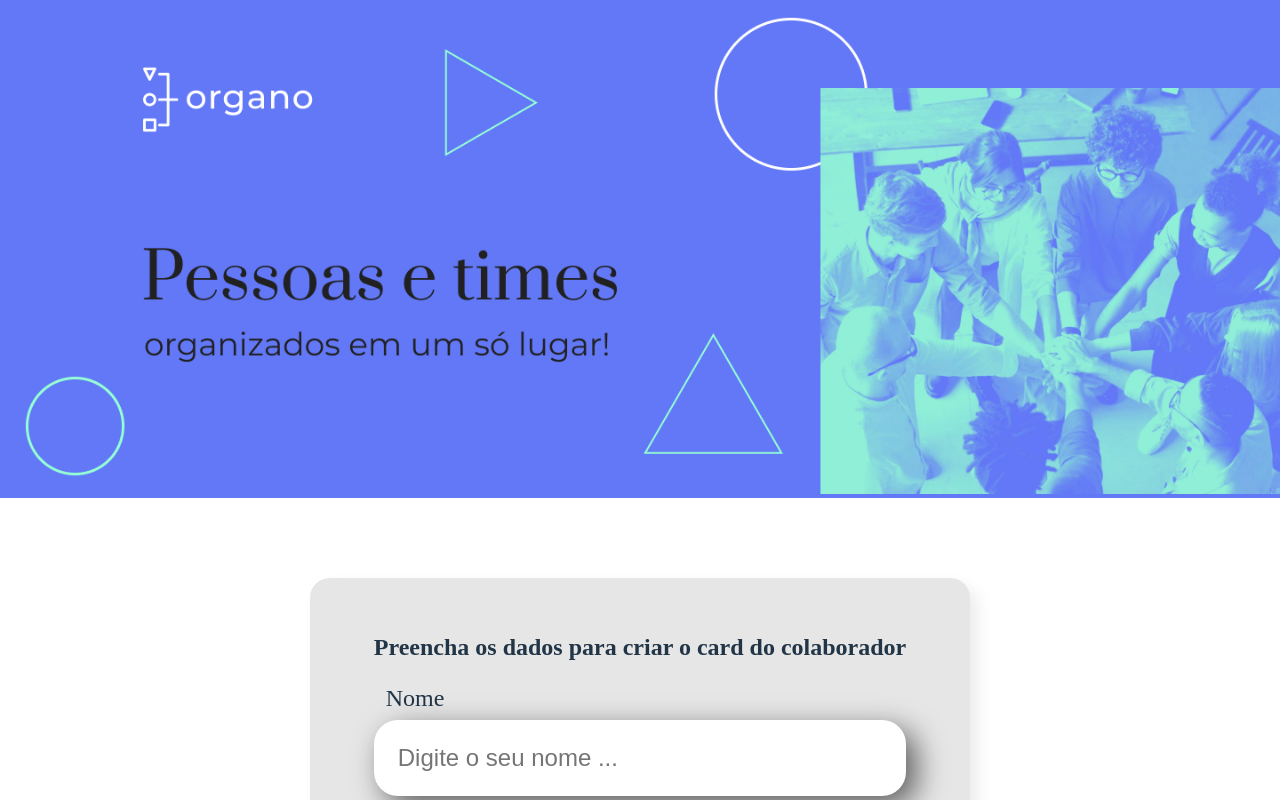
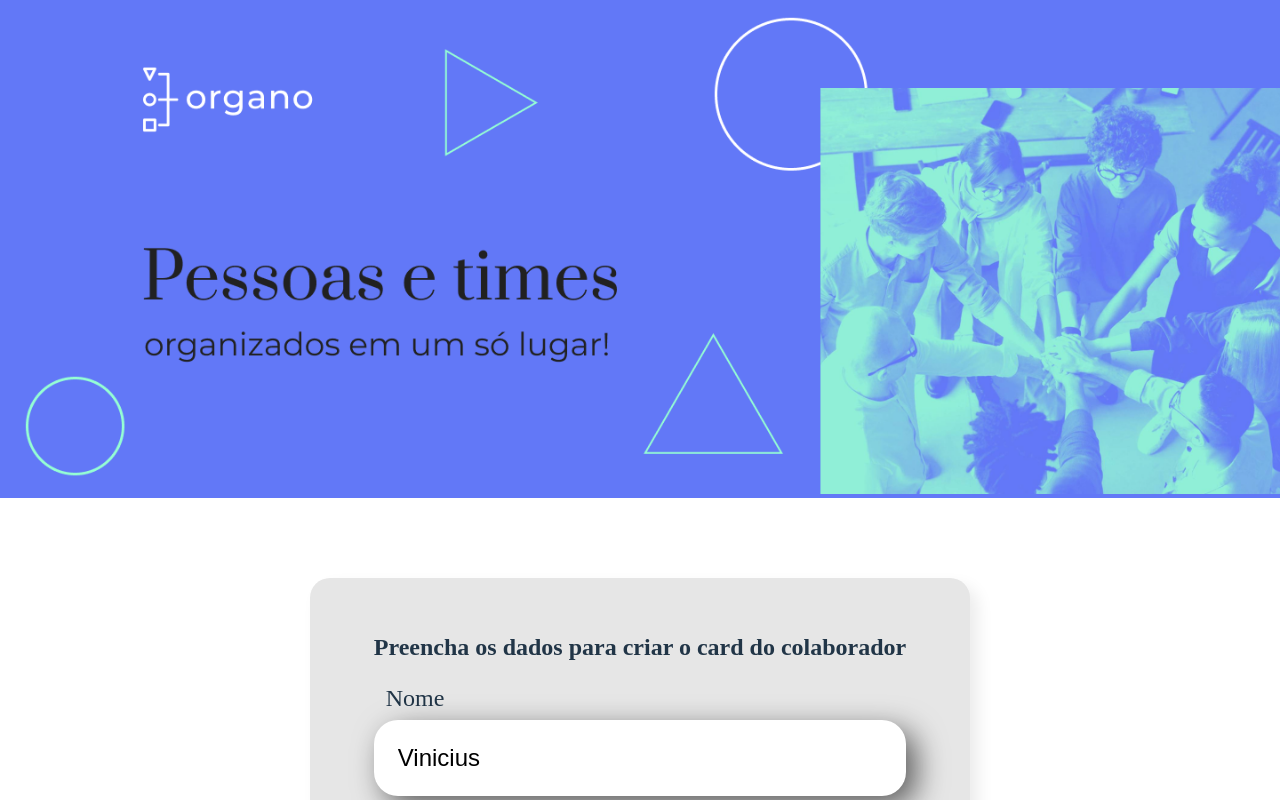
Before and after one commit to vinimaffra03/reactalura, a React (Vite) app: page / in a window 1280 px wide. Shown: the top 800 px of the page. Built offline with nearby package versions, Linux system fonts and the light colour scheme.

Commit message:
gerando teste de ciclo de vida com onchange e target value no evento dentro de onchange

```diff
--- a/src/componentes/CampoTexto/index.jsx
+++ b/src/componentes/CampoTexto/index.jsx
@@ -1,4 +1,11 @@
 import './CampoTexto.css'
+
+let valor = 'Vinicius';
+
+const aoDigitado = (evento) => {
+    valor = evento.target.value
+    console.log(valor)
+}
 
 const CampoTexto = (props) => {
     return (
@@ -7,7 +14,7 @@ const CampoTexto = (props) => {
                 {props.label}
             </label>
 
-            <input required={props.obrigatorio} placeholder={
+            <input value={valor} onChange={aoDigitado} required={props.obrigatorio} placeholder={
                 `${props.placeholder} ...`
             }/>
         </div>
```
